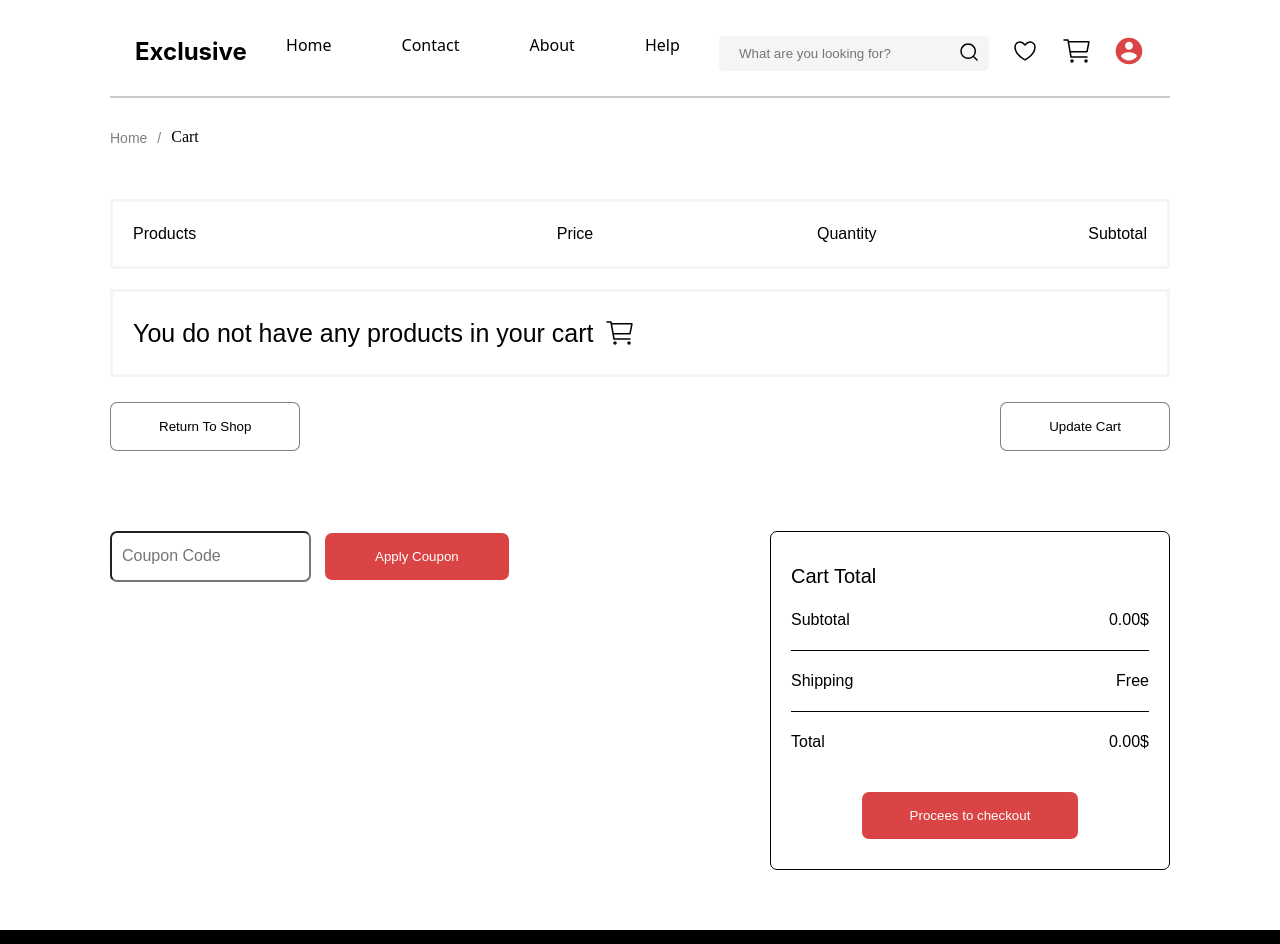
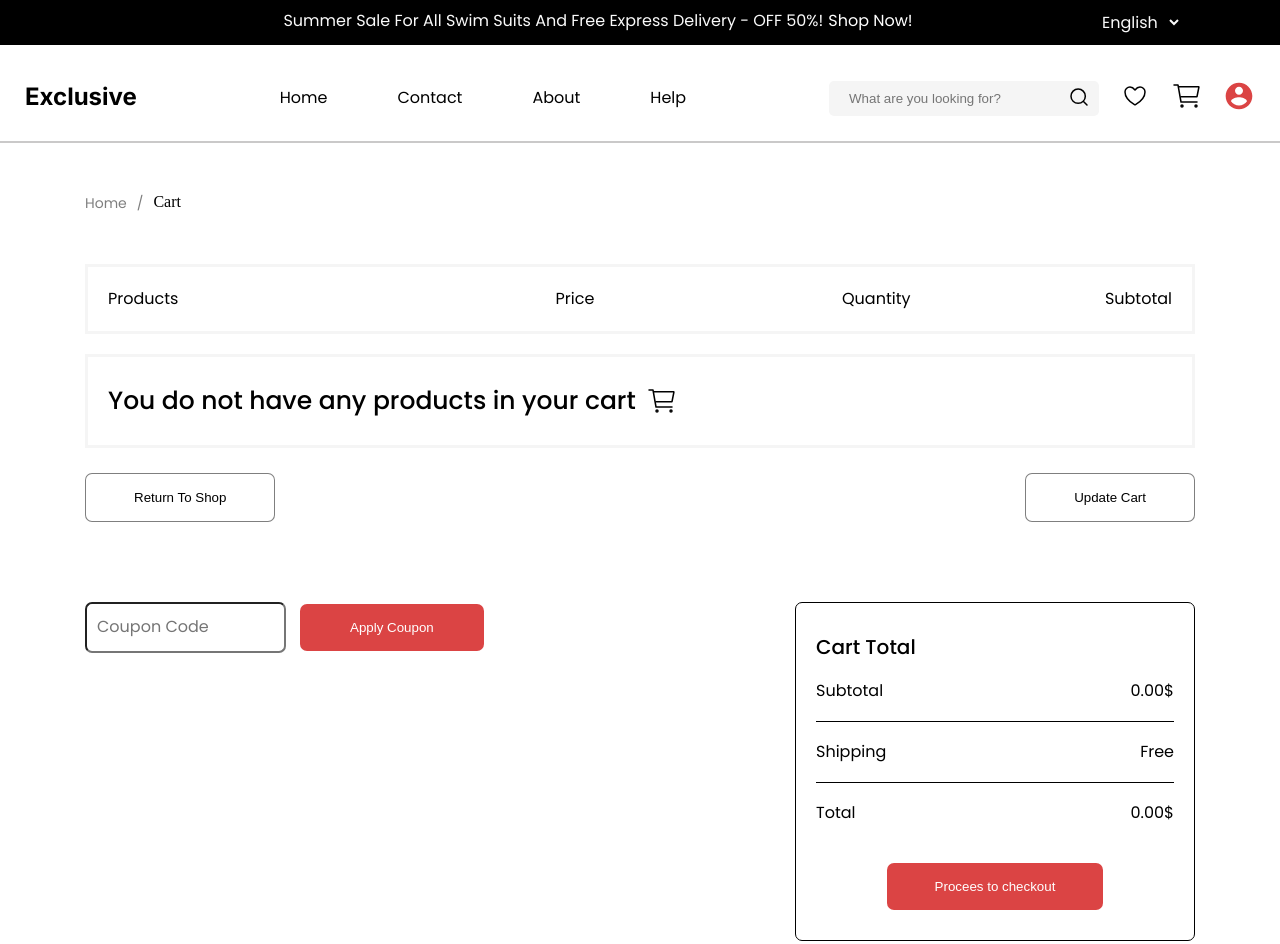
Before and after one commit to archis-academy/e-commerce-march-1, a plain HTML site: page cart.html in a window 1280 px wide. Shown: the top 944 px of the page. Drawn offline with Linux system fonts and the light colour scheme; no server answers; sample sign-in values are in the browser's storage.

Commit message:
[E-15]appJs-function-error-corrected-sharedCSS-font-styles-added

```diff
--- a/app.js
+++ b/app.js
@@ -362,6 +362,7 @@ function sidebarActivities() {
 }
 
 sidebarActivities();
+
 function getWishlistCartLength() {
   const wishlist = JSON.parse(localStorage.getItem("wishlistProducts")) || [];
   const wishlistLength = wishlist.length;
@@ -374,6 +375,7 @@ function getWishlistCartLength() {
   const cartNumberDiv = document.querySelectorAll("#cart-length");
   if (parseInt(wishlistLength) !== 0) {
     wishlistNumberDiv.forEach((div) => {
+      div.style.display = "flex";
       div.innerHTML = `<p class=""> ${wishlistLength} </p>`
     });
   }
@@ -382,8 +384,10 @@ function getWishlistCartLength() {
      div.style.display = "none";
    });
   }
+
   if (parseInt(cartLength) !== 0) {
    cartNumberDiv.forEach((div) => {
+     div.style.display = "flex";
      div.innerHTML = `<p class=""> ${cartLength} </p>`
    });
   }
--- a/cart.html
+++ b/cart.html
@@ -10,10 +10,29 @@
   <link rel="stylesheet" href="https://cdnjs.cloudflare.com/ajax/libs/font-awesome/6.5.1/css/all.min.css"
     integrity="sha512-DTOQO9RWCH3ppGqcWaEA1BIZOC6xxalwEsw9c2QQeAIftl+Vegovlnee1c9QX4TctnWMn13TZye+giMm8e2LwA=="
     crossorigin="anonymous" referrerpolicy="no-referrer" />
+  <link rel="preconnect" href="https://fonts.googleapis.com" />
+  <link rel="preconnect" href="https://fonts.gstatic.com" crossorigin />
+  <link
+    href="https://fonts.googleapis.com/css2?family=Inter:wght@100..900&family=Poppins:ital,wght@0,100;0,200;0,300;0,400;0,500;0,600;0,700;0,800;0,900;1,100;1,200;1,300;1,400;1,500;1,600;1,700;1,800;1,900&display=swap"
+    rel="stylesheet" />
 </head>
 
 <body>
-  <div class="cart-main-container">
+  <div class="cart-main container">
+
+
+    <div class="header-black-div" id="header-black-div">
+      <div class="header-sale-p-container">
+        <p class="header-poppins-p header-sale-p"> Summer Sale For All Swim Suits And Free Express Delivery - OFF 50%!
+        </p>
+        <a href="index.html" class="header-black-link header-poppins-p"> Shop Now!</a>
+      </div>
+      <select class="header-language-choose header-poppins-p" id="">
+        <option value=""> English </option>
+        <option value=""> Turkish </option>
+        <option value=""> Spanish </option>
+      </select>
+    </div>
     <div class="header-responsive-navbar">
       <p class="header-responsive-p"> Exclusive </p>
       <div class="responsive-navbar-center-content">
@@ -274,12 +293,14 @@
                 <path id="account-dropdown"
                   d="M40,38.18V52a2.8,2.8,0,0,1-2.81,2.8H12A2.8,2.8,0,0,1,9.16,52V11.77A2.8,2.8,0,0,1,12,9H37.19A2.8,2.8,0,0,1,40,11.77V25" />
               </svg>
-              <p class="header-poppins-p logout-p" id="account-dropdown"><a class="logout-link" href="login.html">Logout</a></p>
+              <p class="header-poppins-p logout-p" id="account-dropdown"><a class="logout-link"
+                  href="login.html">Logout</a></p>
             </div>
           </div>
         </div>
       </div>
     </div>
+    <div class="cart-content-container">
       <div class="cart-home-cart-p-container">
         <p class="cart-home-p">Home </p>
         <p class="cart-home-p">/</p>
@@ -357,7 +378,8 @@
         <div class="footer-account-container">
           <p class="footer-poppins-p footer-titles-p"> Account </p>
           <p class="footer-poppins-p"> <a href="" class="footer-links" target="_blank"> My Account </a> </p>
-        <p class="footer-poppins-p"> <a href="login.html" class="footer-links" target="_blank">Login / Register</a> </p>
+          <p class="footer-poppins-p"> <a href="login.html" class="footer-links" target="_blank">Login / Register</a>
+          </p>
           <p class="footer-poppins-p"> <a href="cart.html" class="footer-links" target="_blank"> Cart </a> </p>
           <p class="footer-poppins-p"> <a href="wishlist.html" class="footer-links" target="_blank"> Wishlist </a></p>
           <p class="footer-poppins-p"> <a href="index.html" class="footer-links" target="_blank"> Shop </a></p>
@@ -424,6 +446,7 @@
         </div>
       </div>
     </div>
+  </div>
   <script src="cart.js"></script>
 </body>
 
--- a/styles/cart.css
+++ b/styles/cart.css
@@ -1,8 +1,8 @@
 
-.cart-main-container {
-    max-width: 1100px;
+.cart-content-container {
+    max-width: 1150px;
     margin: auto;
-    padding: 0 20px;
+    padding: 20px;
 }
 
 .cart-home-cart-p-container{
@@ -136,6 +136,7 @@
     border: 1.5px solid rgba(0, 0, 0, 0.5);
     border-radius: 7px;
     margin-top: 10px;
+    cursor: pointer;
 }
 
 .cart-products-coupon-total-container{
@@ -162,6 +163,7 @@
     border-radius: 7px;
     color: white;
     border: none;
+    cursor: pointer;
 }
 
 .cart-total-container{
@@ -219,6 +221,10 @@
     border-bottom: 1px solid rgba(0, 0, 0, 1);
     padding: 18px 0;
     display: none;
+}
+
+.cart-remove-icon-container {
+    cursor: pointer;
 }
 
 .cart-coupon-remove-container{
--- a/styles/index.css
+++ b/styles/index.css
@@ -7,88 +7,6 @@
 
 .homepage-header-container {
   margin-bottom: 35px;
-}
-
-.header-black-div {
-  width: 100%;
-  background-color: rgba(0, 0, 0, 1);
-  padding: 10px;
-  display: flex;
-  justify-content: center;
-}
-
-
-.header-link {
-  color: #db4444;
-  text-decoration: none;
-  display: block;
-  padding: 5px 20px 10px 15px;
-  border: 0;
-  position: relative;
-  list-style-position: inside;
-  top: 19px;
-  font-size: 18px;
-}
-
-.header-black-link {
-  text-decoration: none;
-  color: white;
-}
-
-.header-link::after {
-  position: absolute;
-  content: "";
-  display: block;
-  bottom: -5px;
-  left: 0;
-  height: 3px;
-  width: 101%;
-  background-color: #db4444;
-  transform-origin: right bottom;
-  transform: scaleX(0);
-  transition: transform 0.3s linear;
-  border-radius: 10px;
-}
-
-.header-link:hover::after {
-  transform: scaleX(1);
-  transform-origin: left bottom;
-  transition: transform 0.4s linear;
-}
-
-.link-p:hover {
-  scale: 1.17;
-}
-
-.header-sale-p-container{
-  color: rgba(250, 250, 250, 1);
-  font-size: 14px;
-  display: flex;
-  gap: 5px;
-  justify-content: center;
-  max-width: 1000px;
-  flex: 1;
-}
-
-.header-sale-p{
-  font-size: 14px;
-  text-align: center;
-  cursor: pointer;
-}
-
-.header-link{
-  text-decoration: none;
-  color: rgba(250, 250, 250, 1);
-  font-size: 14px;
-  cursor: pointer;
-}
-
-.header-language-choose{
-  background-color: rgba(0, 0, 0, 1);
-  border: none;
-  border-radius: 1px;
-  color: rgba(250, 250, 250, 1);
-  font-size: 14px;
 }
 
 
@@ -360,16 +278,9 @@
 }
 
 @media(max-width:610px){
-  .responsive-navbar-center-content{
-    display: none;
-  }
 
   .header-categories-and-dropdown {
     margin-right: 0;
-  }
-
-  .header-link::after {
-    height: 0;
   }
 
   .sidebar-links{
@@ -385,9 +296,7 @@
     flex: 1;
     font-size: clamp(15px,3vw,16px);
   }
-  .header-language-choose{
-    display: none;
-  }
+
 
   .responsive-exclusive-p-container{
     display: flex;
@@ -468,10 +377,6 @@
 
   .header-categories-and-dropdown{
     margin-top: 10px;
-  }
-
-  .header-link {
-    padding: 0px 7px 0px 7px;
   }
 }
 
--- a/styles/shared.css
+++ b/styles/shared.css
@@ -5,6 +5,46 @@
 }
 
 /*Navbar Starts*/
+
+.header-black-div {
+  width: 100%;
+  background-color: rgba(0, 0, 0, 1);
+  padding: 10px;
+  display: flex;
+  justify-content: center;
+}
+
+.header-black-link {
+  text-decoration: none;
+  color: white;
+}
+
+
+.header-sale-p-container{
+  color: rgba(250, 250, 250, 1);
+  font-size: 14px;
+  display: flex;
+  gap: 5px;
+  justify-content: center;
+  max-width: 1000px;
+  flex: 1;
+}
+
+.header-sale-p{
+  font-size: 14px;
+  text-align: center;
+  cursor: pointer;
+}
+
+
+.header-language-choose{
+  background-color: rgba(0, 0, 0, 1);
+  border: none;
+  border-radius: 1px;
+  color: rgba(250, 250, 250, 1);
+  font-size: 14px;
+}
+
 
 .header-navbar-container {
   display: flex;
@@ -189,6 +229,47 @@
   stroke-width: 5px;
 }
 
+.header-link{
+  text-decoration: none;
+  color: rgba(250, 250, 250, 1);
+  font-size: 14px;
+  cursor: pointer;
+  color: #db4444;
+  text-decoration: none;
+  display: block;
+  padding: 5px 20px 10px 15px;
+  border: 0;
+  position: relative;
+  list-style-position: inside;
+  top: 19px;
+  font-size: 18px;
+}
+
+.header-link::after {
+  position: absolute;
+  content: "";
+  display: block;
+  bottom: -5px;
+  left: 0;
+  height: 3px;
+  width: 101%;
+  background-color: #db4444;
+  transform-origin: right bottom;
+  transform: scaleX(0);
+  transition: transform 0.3s linear;
+  border-radius: 10px;
+}
+
+.header-link:hover::after {
+  transform: scaleX(1);
+  transform-origin: left bottom;
+  transition: transform 0.4s linear;
+}
+
+.link-p:hover {
+  scale: 1.17;
+}
+
 
 .category-titles {
   overflow: hidden;
@@ -339,6 +420,8 @@
     scale: 1.25;
   }
 
+
+
   .header-categories-and-dropdown {
     margin-right: 20px;
   }
@@ -439,6 +522,10 @@
     gap: 12px;
   }
 
+  .responsive-navbar-center-content{
+    display: none;
+  }
+
   .account-dropdown {
     gap: 14px;
     padding: 18px 10px;
@@ -447,6 +534,14 @@
 
   .header-poppins-p {
     font-size: 14px;
+  }
+
+  .header-link::after {
+    height: 0;
+  }
+
+  .header-language-choose{
+    display: none;
   }
 }
 
@@ -505,6 +600,15 @@
   .account-dropdown-svg {
     width: 23px;
     height: 23px;
+  }
+
+  .header-link {
+    padding: 0px 7px 0px 7px;
+  }
+
+  .header-responsive-navbar {
+    padding-right: 10px;
+    padding-left: 10px;
   }
 }
 
```
Also changed, not shown: wishlist.html (+23 -5 lines). Lines whose indentation alone changed are shown as unchanged.
